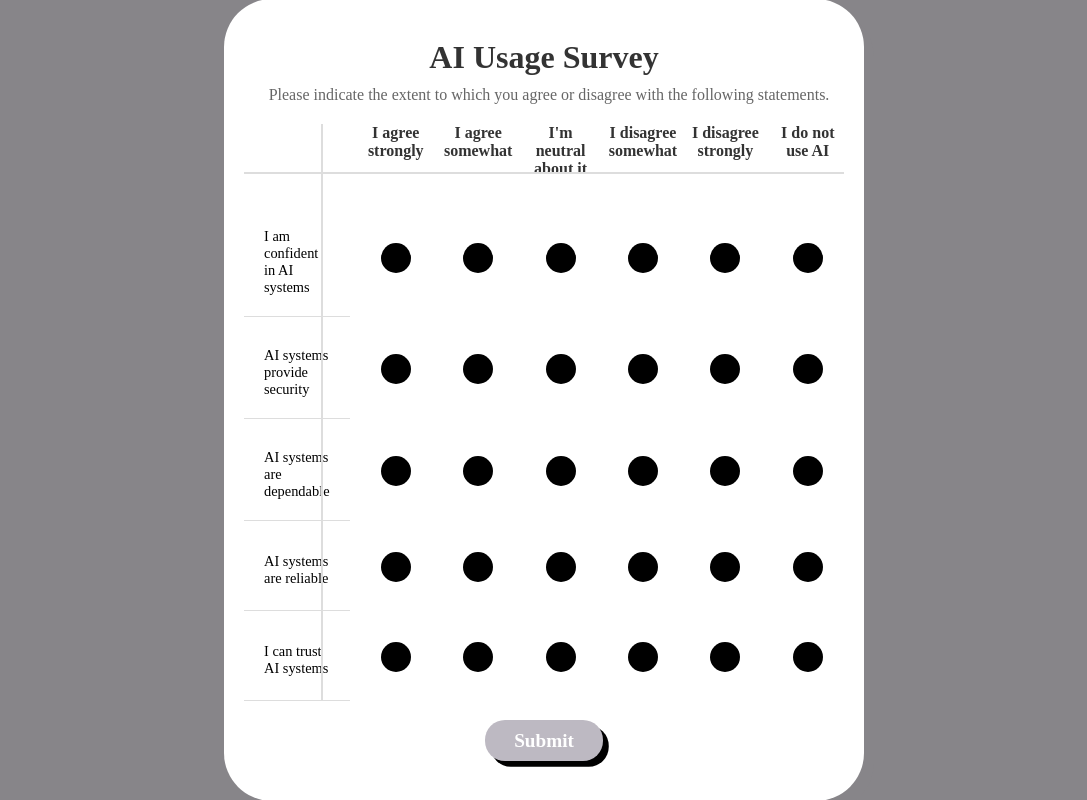
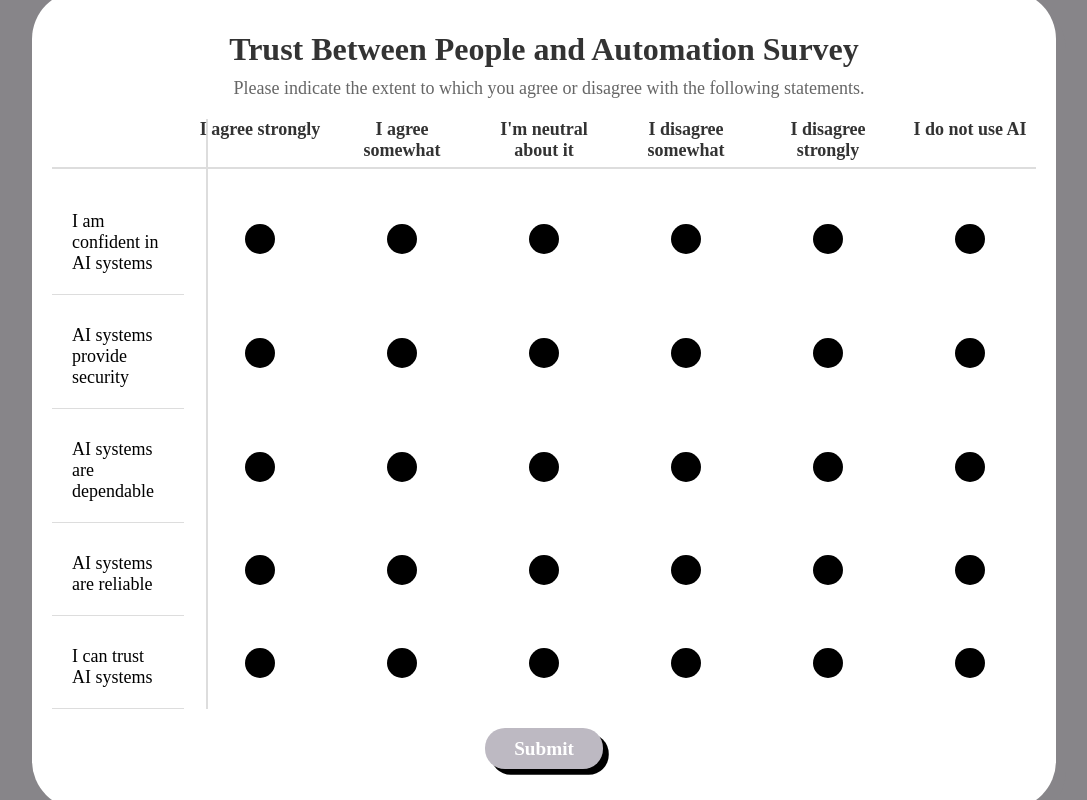
Before and after one commit to Santa-Clara-Imaginarium-Lab/human-ai, a React (Vite) app in the folder client/: page /pre-tpa2 in a window 1280 px wide. Shown: the whole page, without its empty margins (96-1183 px from the left). Built offline with nearby package versions, Linux system fonts and the light colour scheme; a web font is replaced by a local one.

Commit message:
Styling changes

```diff
--- a/client/src/components/AILiteracy/AiLiteracy.css
+++ b/client/src/components/AILiteracy/AiLiteracy.css
@@ -14,7 +14,14 @@
     justify-content: center;  /* Center align content vertically */
     padding: 40px 20px; /* Add padding for spacing */
     position: relative; /* Position context for the shadow */
-    width: 50%;
+    width: 80%;
+  }
+
+  @media (min-width: 2000px) {
+    .qualtrix-container {
+        width: 65%; /* Adjust width for smaller screens */
+        padding: 20px; /* Reduce padding for smaller screens */
+    }
   }
 
   @media (max-width: 1250px) {
@@ -26,7 +33,7 @@
 
   @media (max-width: 883px) {
     .qualtrix-container {
-        width: 100%; /* Adjust width for smaller screens */
+        width: 98%; /* Adjust width for smaller screens */
         padding: 20px; /* Reduce padding for smaller screens */
     }
   }
@@ -38,7 +45,7 @@
     }
 
     .description {
-      font-size: 1em;
+      font-size: large;
       color: #666;
       margin-bottom: 20px;
       text-align: left;
@@ -82,6 +89,7 @@
       color: #333;
       position: relative;
       margin-bottom: 20px;
+      font-size: large;
     }
 
     .qualtrix-row {
@@ -91,7 +99,7 @@
     .statement {
       text-align: left;
       padding: 20px; /* Increase padding to make the box larger */
-      font-size: 0.9em;
+      font-size: large;
       border-bottom: 1px solid #ddd;
       min-height: 80px; /* Ensure a minimum height for vertical alignment */
       display: flex; /* Flex layout for better alignment */
--- a/client/src/components/AILiteracy/PreApply.jsx
+++ b/client/src/components/AILiteracy/PreApply.jsx
@@ -37,7 +37,7 @@ function PreApply() {
   return (
     <div className="container tutorial-container">
     <div className="qualtrix-container">
-      <h1 className="title">AI Usage Survey</h1>
+      <h1 className="title">AI Literacy Survey</h1>
       <p className="description">
         Please indicate the extent to which you agree or disagree with the following statements.
       </p>
--- a/client/src/components/AILiteracy/PreUnderstanding.jsx
+++ b/client/src/components/AILiteracy/PreUnderstanding.jsx
@@ -37,7 +37,7 @@ function PreUnderstanding() {
   return (
     <div className="container tutorial-container">
     <div className="qualtrix-container">
-      <h1 className="title">AI Usage Survey</h1>
+      <h1 className="title">AI Literacy Survey</h1>
       <p className="description">
         Please indicate the extent to which you agree or disagree with the following statements.
       </p>
--- a/client/src/components/AIProblemSolving/PreEfficacy.jsx
+++ b/client/src/components/AIProblemSolving/PreEfficacy.jsx
@@ -35,7 +35,7 @@ function PreEfficacy() {
   return (
     <div className="container tutorial-container">
     <div className="qualtrix-container">
-      <h1 className="title">AI Usage Survey</h1>
+      <h1 className="title">AI Problem Solving Survey</h1>
       <p className="description">
         Please indicate the extent to which you agree or disagree with the following statements.
       </p>
--- a/client/src/components/AISelfCompetency/PrePersuassion.jsx
+++ b/client/src/components/AISelfCompetency/PrePersuassion.jsx
@@ -35,7 +35,7 @@ function PrePersuassion() {
   return (
     <div className="container tutorial-container">
     <div className="qualtrix-container">
-      <h1 className="title">AI Usage Survey</h1>
+      <h1 className="title">AI Self Competency Survey</h1>
       <p className="description">
         Please indicate the extent to which you agree or disagree with the following statements.
       </p>
--- a/client/src/components/TrustPeopleAutomation/PreTPA.jsx
+++ b/client/src/components/TrustPeopleAutomation/PreTPA.jsx
@@ -37,7 +37,7 @@ function PreTPA() {
   return (
     <div className="container tutorial-container">
     <div className="qualtrix-container">
-      <h1 className="title">AI Usage Survey</h1>
+      <h1 className="title">Trust Between People and Automation Survey</h1>
       <p className="description">
         Please indicate the extent to which you agree or disagree with the following statements.
       </p>
--- a/client/src/components/TrustPeopleAutomation/PreTPA2.jsx
+++ b/client/src/components/TrustPeopleAutomation/PreTPA2.jsx
@@ -37,7 +37,7 @@ function PreTPA2() {
   return (
     <div className="container tutorial-container">
     <div className="qualtrix-container">
-      <h1 className="title">AI Usage Survey</h1>
+      <h1 className="title">Trust Between People and Automation Survey</h1>
       <p className="description">
         Please indicate the extent to which you agree or disagree with the following statements.
       </p>
--- a/client/src/components/TrustScaleExplainableAI/PreTXAI.jsx
+++ b/client/src/components/TrustScaleExplainableAI/PreTXAI.jsx
@@ -36,7 +36,7 @@ function PreTXAI() {
   return (
     <div className="container tutorial-container">
     <div className="qualtrix-container">
-      <h1 className="title">AI Usage Survey</h1>
+      <h1 className="title">Trust Scale for Explainable AI Survey</h1>
       <p className="description">
         Please indicate the extent to which you agree or disagree with the following statements.
       </p>
--- a/client/src/components/TrustScaleExplainableAI/PreTXAI2.jsx
+++ b/client/src/components/TrustScaleExplainableAI/PreTXAI2.jsx
@@ -35,7 +35,7 @@ function PreTXAI2() {
   return (
     <div className="container tutorial-container">
     <div className="qualtrix-container">
-      <h1 className="title">AI Usage Survey</h1>
+      <h1 className="title">Trust Scale for Explainable AI Survey</h1>
       <p className="description">
         Please indicate the extent to which you agree or disagree with the following statements.
       </p>
--- a/client/src/components/consentForm/ConsentForm.css
+++ b/client/src/components/consentForm/ConsentForm.css
@@ -31,6 +31,7 @@ Tutorial.css
   }
 
   #no-button {
+    margin-top: 25px;
     padding: 0.5em 1.5em;
     background-color: var(--button-one);
     color: white;
--- a/client/src/components/demographicQuestions/DemographicQuestions.css
+++ b/client/src/components/demographicQuestions/DemographicQuestions.css
@@ -39,7 +39,7 @@ Tutorial.css
   .demographic-option p {
     margin: 0;
     margin-left: 20px;
-    font-size: 0.9em;
+    font-size: large;
     font-weight: bold;
     font-family: var(--universal-font);
     color: var(--accent-two);
@@ -60,7 +60,7 @@ Tutorial.css
 
   .gender-input{
     font-family: var(--universal-font);
-    font-size: medium;
+    font-size: large;
     margin-left: 8px;
     border: none;
     outline: none;
--- a/client/src/components/priorExperienceAI/PreHumanAI1.jsx
+++ b/client/src/components/priorExperienceAI/PreHumanAI1.jsx
@@ -20,7 +20,7 @@ function PreHumanAI1() {
       if (selectedOption === "Yes") {
         navigate('/pre-humanai-2'); // Corrected navigation path
       } else {
-        navigate('/personality-questions'); // Navigate to personality questions for "No"
+        navigate('/pre-apply'); // Navigate to personality questions for "No"
       }
     };
 
```
